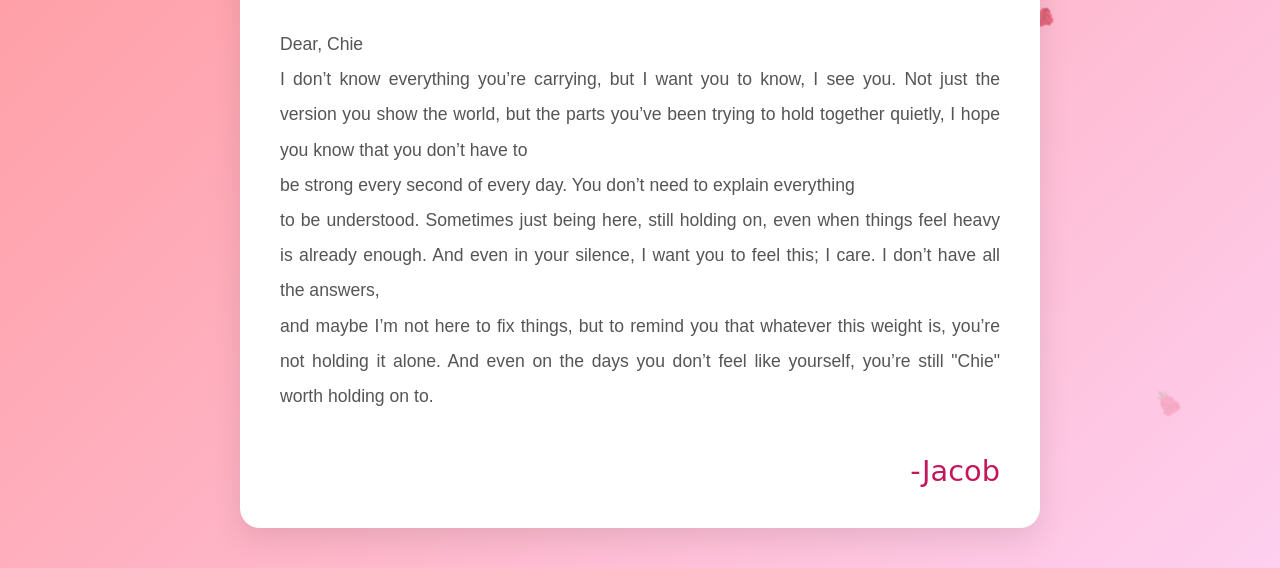
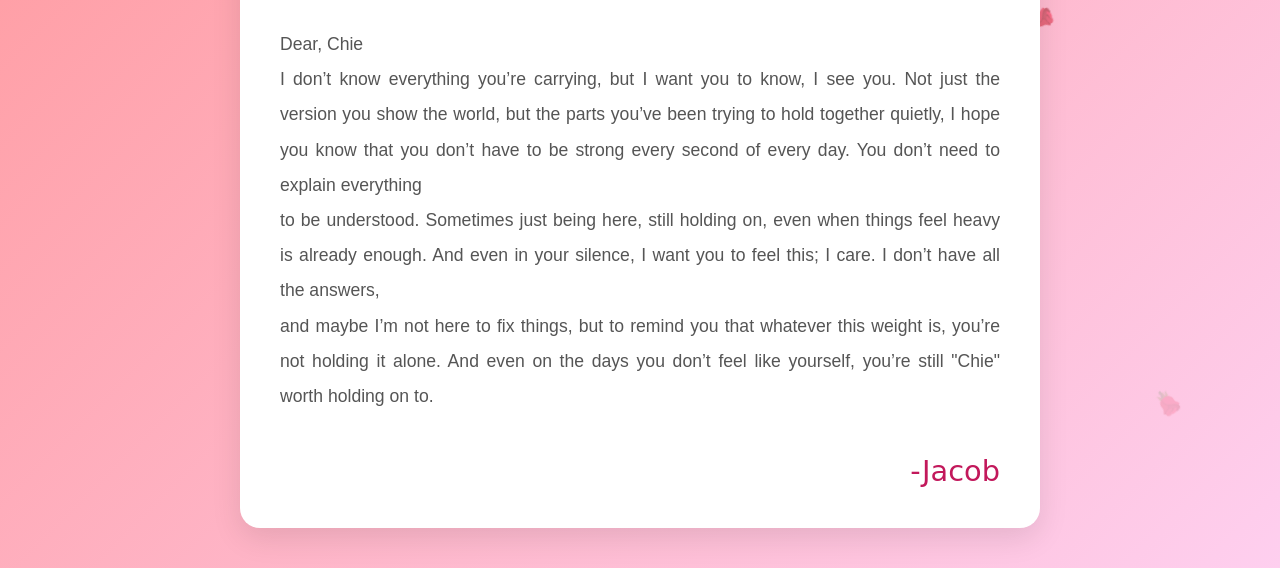
Before and after one commit to yndling/C, a plain HTML site: page love-letter.html in a window 1280 px wide. Shown: the part 232-800 px from the top of the page. Drawn offline with Linux system fonts and the light colour scheme.

Commit message:
Update love-letter.html

```diff
--- a/love-letter.html
+++ b/love-letter.html
@@ -336,9 +336,9 @@
         <div class="letter-content">
             <p>Dear, Chie</p>
 
-            <p>I don’t know everything you’re carrying, but I want you to know, I see you. Not just the version you show the world, but the parts you’ve been trying to hold together quietly, I hope you know that you don’t have to </p>
+            <p>I don’t know everything you’re carrying, but I want you to know, I see you. Not just the version you show the world, but the parts you’ve been trying to hold together quietly, I hope you know that you don’t have to be strong every second of every day. You don’t need to explain everything</p>
 
-            <p>be strong every second of every day. You don’t need to explain everything</p>
+            <p></p>
 
             <p>to be understood. Sometimes just being here, still holding on, even when things feel heavy is already enough. And even in your silence, I want you to feel this; I care. I don’t have all the answers,</p>
 
```
